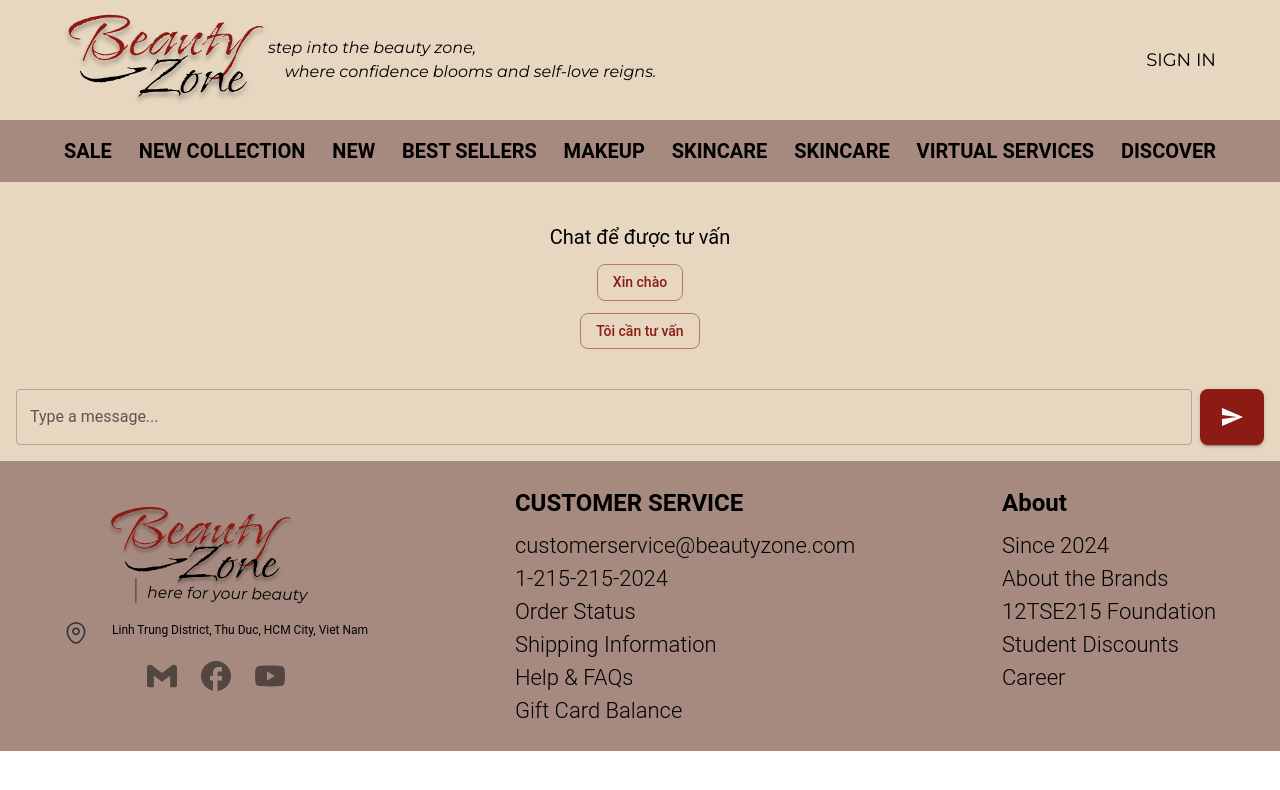
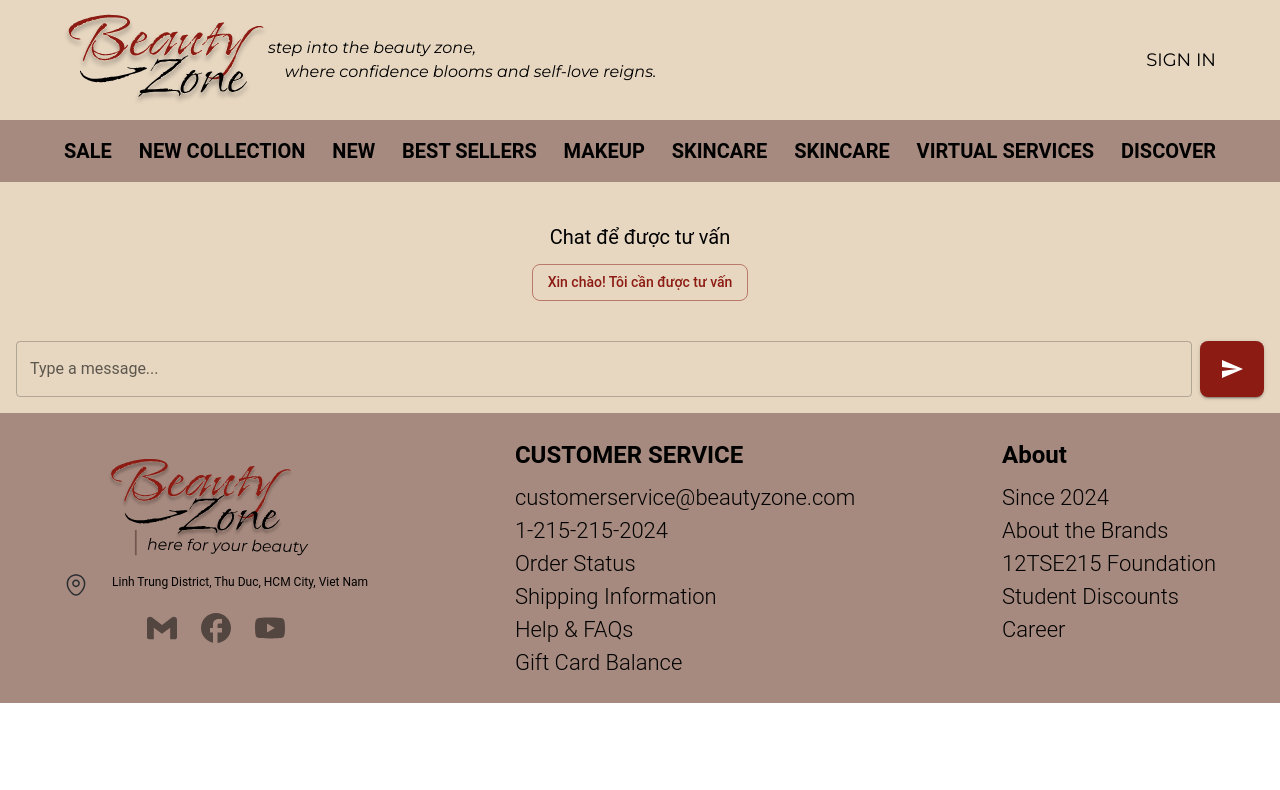
Before and after one commit to Gnauqoa/beauty-zone, a React (Vite) app: page /virtual-services/chat-box in a window 1280 px wide. Shown: the top 790 px of the page. Built offline with nearby package versions, Linux system fonts and the light colour scheme; a web font is replaced by a local one.

Commit message:
Update support chat button.

```diff
--- a/src/pages/virtual-services/chat-bot.jsx
+++ b/src/pages/virtual-services/chat-bot.jsx
@@ -58,16 +58,9 @@ const ChatBot = () => {
           <Button
             variant="outlined"
             sx={{ mx: "auto", textTransform: "none" }}
-            onClick={() => handleSubmitMessage("Xin chào")}
+            onClick={() => handleSubmitMessage("Xin chào! Tôi cần được tư vấn")}
           >
-            Xin chào
-          </Button>
-          <Button
-            variant="outlined"
-            sx={{ mx: "auto", textTransform: "none" }}
-            onClick={() => handleSubmitMessage("Tôi cần tư vấn")}
-          >
-            Tôi cần tư vấn
+            Xin chào! Tôi cần được tư vấn
           </Button>
         </div>
       )}
```
